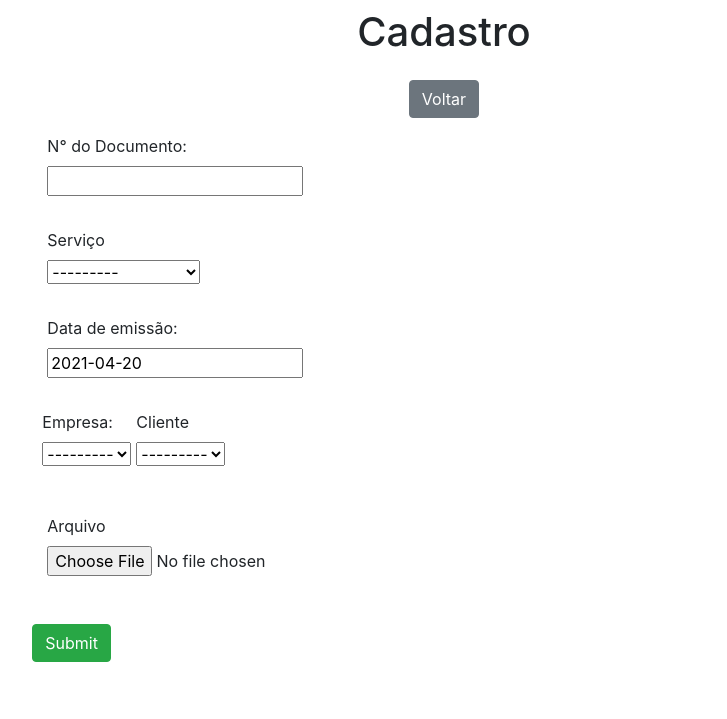
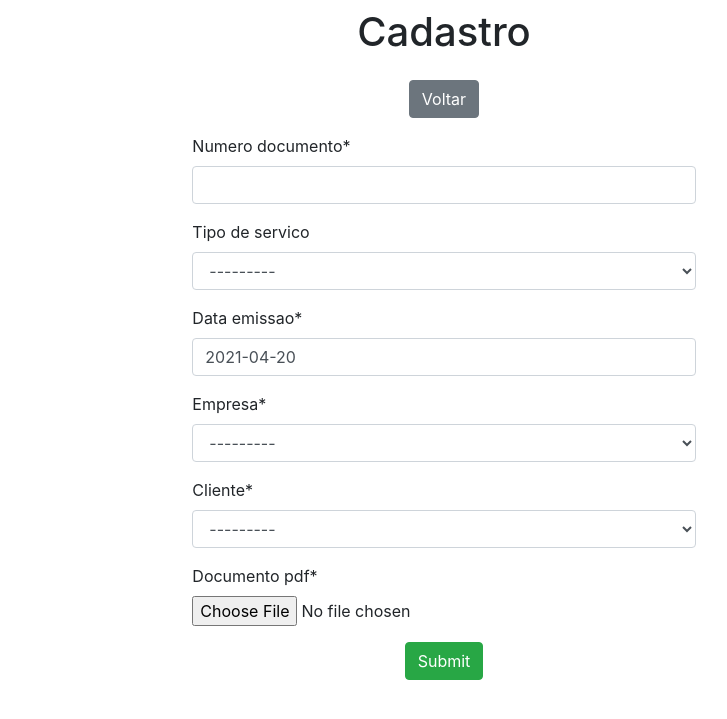
Before and after one commit to Mclara08/atestado-conjunto, a Django app: page /form/ in a window 1280 px wide. Shown: the part 56-775 px from the top of the page, without its empty margins (196-923 px from the left). Run offline with Django 3.2, Linux system fonts and the light colour scheme; data that the repository does not hold is empty; some libraries are stand-ins or nearby versions.

Commit message:
Melhorias na aparencia geral da página de cadastro

```diff
--- a/app/templates/atestado_form.html
+++ b/app/templates/atestado_form.html
@@ -1,5 +1,7 @@
 <!DOCTYPE html>
 <html lang="pt-br">
+
+{% load crispy_forms_tags %}
 
 <head>
     <meta charset="UTF-8">
@@ -34,37 +36,14 @@
 </div>
 
 <!-- Formulário cadastro/atualização de atestados -->
-<div class="col-8 m-auto pt-2 pb-2">
+<div class="col-5 m-auto pt-2 pb-2">
     <div id="result"></div>
     <form name="form" id="form" action="{% if db %}/update/{{db.id}}/{% else %}/create/{% endif %}" method="post" enctype="multipart/form-data">
         {% csrf_token %}
-        <div class="form-group col-md-6">
-            <label>N° do Documento:</label>
-            <div class="form-group pb-3">{{form.numero_documento}}</div>
+        {{ form|crispy }}
+        <div class="text-center">
+            <input type="submit" class="btn btn-success">
         </div>
-        <div class="form-group col-md-6">
-            <label>Serviço</label>
-            <div class="form-group pb-3">{{form.tipo_de_servico}}</div>
-        </div>
-        <div class="form-group col-md-6">
-            <label>Data de emissão: </label>
-            <div class="form-group pb-3">{{form.data_emissao}}</div>
-        </div>
-        <div class="form-row col-md-6">
-            <div class="form-group">
-                <label>Empresa: </label>
-                <div class="form-group pb-3">{{form.empresa}}</div>
-            </div>
-            <div class="form-group col-md-6">
-                <label>Cliente</label>
-                <div class="form-group pb-3">{{form.cliente}}</div>
-            </div>
-            <div class="form-group col-md-6">
-                <label>Arquivo</label>
-                <div class="form-group pb-3">{{form.documento_pdf}}</div>
-            </div>
-        </div>
-        <input type="submit" class="btn btn-success">
     </form>
 </div>
 {% load static %}
```
Also changed, not shown: atestado/settings.py (+5 -2 lines), 2 other files.
